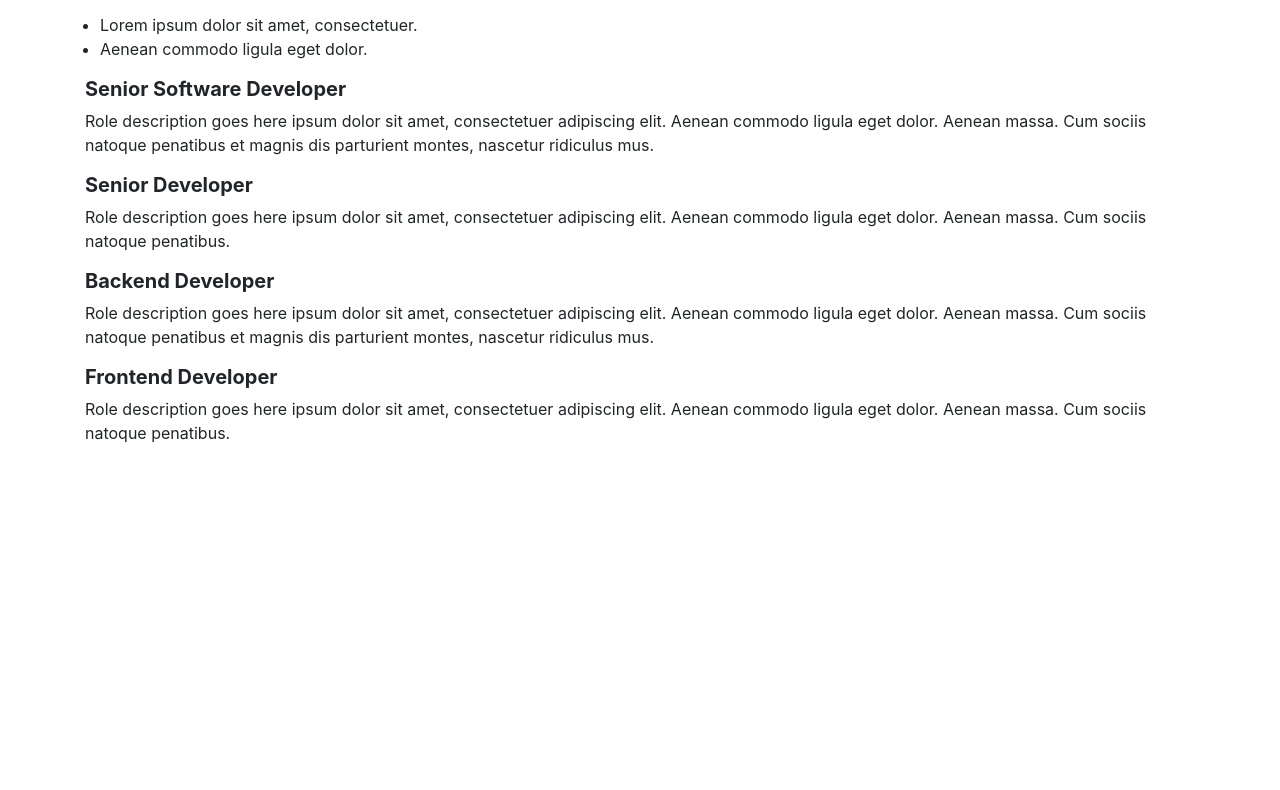
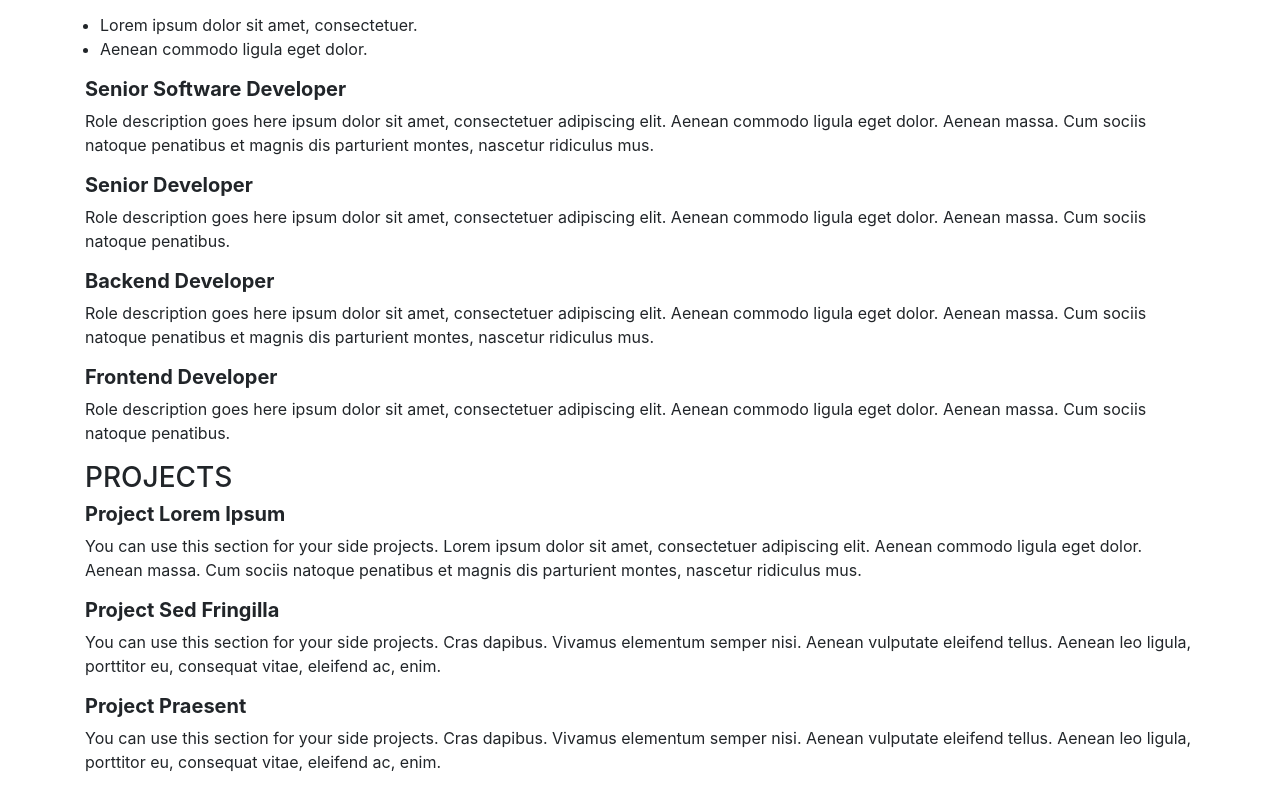
Before and after one commit to thefullstackboy/my_personal_website, a plain HTML site: page personal_website_2/index.html in a window 1280 px wide. Shown: the part 783-1573 px from the top of the page. Before the commit the page ends 1244 px from the top, so only its background shows below. Drawn offline with nearby package versions, Linux system fonts and the light colour scheme.

Commit message:
Project Praesent

```diff
--- a/personal_website_2/index.html
+++ b/personal_website_2/index.html
@@ -121,6 +121,24 @@
             Role description goes here ipsum dolor sit amet, consectetuer adipiscing elit. Aenean commodo ligula eget dolor. Aenean massa. Cum sociis natoque penatibus.
           </P>
 
+          <h3 class="text-uppercase">Projects</h3>
+          <h5><b>Project Lorem Ipsum</b></h5>
+          <!--<div class="text-muted text-right d-flex flex-row-reverse container">Google | 2019 - Present</div>-->
+         <p>
+            You can use this section for your side projects. Lorem ipsum dolor sit amet, consectetuer adipiscing elit. Aenean commodo ligula eget dolor. Aenean massa. Cum sociis natoque penatibus et magnis dis parturient montes, nascetur ridiculus mus.
+         </p>
+
+         <h5><b>Project Sed Fringilla</b></h5>
+         <!--<div class="text-muted text-right d-flex flex-row-reverse container">Google | 2019 - Present</div>-->
+      <p>
+        You can use this section for your side projects. Cras dapibus. Vivamus elementum semper nisi. Aenean vulputate eleifend tellus. Aenean leo ligula, porttitor eu, consequat vitae, eleifend ac, enim.
+      </p>
+
+      <h5><b>Project Praesent</b></h5>
+      <!--<div class="text-muted text-right d-flex flex-row-reverse container">Google | 2019 - Present</div>-->
+      <p>
+        You can use this section for your side projects. Cras dapibus. Vivamus elementum semper nisi. Aenean vulputate eleifend tellus. Aenean leo ligula, porttitor eu, consequat vitae, eleifend ac, enim.
+      </p>
 
 
 
```
